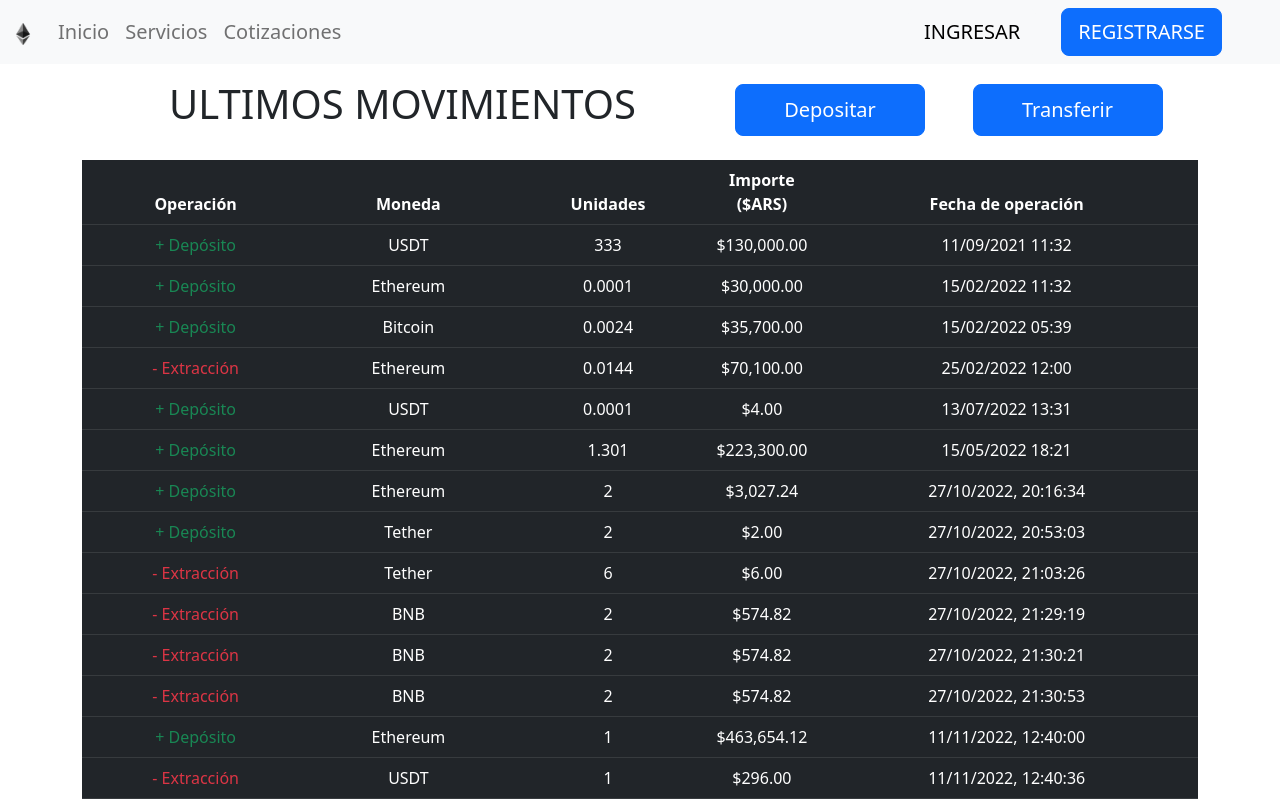
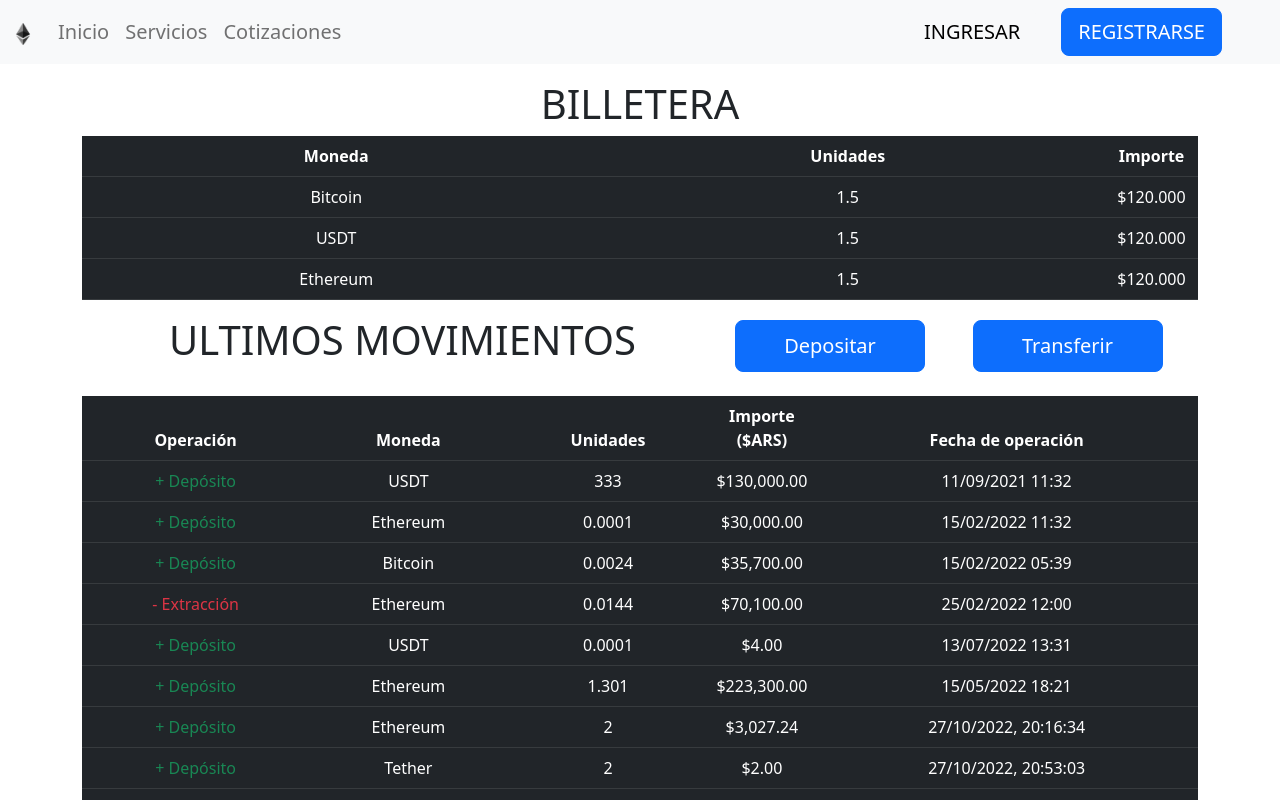
Before and after one commit to pilCbaNet/fsnet4-team4, an Angular app: page /ultimos-movimientos in a window 1280 px wide. Shown: the top 800 px of the page. Built offline with nearby package versions, Linux system fonts and the light colour scheme; data requests are answered from the project's data file.

Commit message:
Se agrega billetera con datos hardcodeados
se agrega el diseño de la billetera para tener un diseño , falta incorporar logica, ver si viene del back o como resolver

```diff
--- a/db.json
+++ b/db.json
@@ -100,6 +100,26 @@
       "email": "marcosjmarin@hotmail.com",
       "password": "12313",
       "id": 16
+    },
+    {
+      "email": "asdasdasd@asdad.com",
+      "password": "24324242",
+      "id": 17
+    },
+    {
+      "email": "marcosjmarin@hotmail.com",
+      "password": "234234324",
+      "id": 18
+    },
+    {
+      "email": "asdasdasd@asdad.com",
+      "password": "21321321",
+      "id": 19
+    },
+    {
+      "email": "asdasdasd@asdad.com",
+      "password": "1231321321",
+      "id": 20
     }
   ],
   "registro": [
--- a/src/app/pages/ultimos-movimientos/ultimos-movimientos.component.html
+++ b/src/app/pages/ultimos-movimientos/ultimos-movimientos.component.html
@@ -1,3 +1,48 @@
+<section class="container mt-3 mb-3">
+  <div class="row fila justify-content-evenly">
+    <h2 class="d-inline col-12 col-lg-6 text-center title">BILLETERA </h2>
+  </div>
+  <div class="overflow">
+    <table class="table table-hover table-dark">
+      <thead>
+        <tr class="text-center">
+          <th>Moneda</th>
+          <th>Unidades</th>
+          <th>Importe</th>
+        </tr>
+      </thead>
+      <tbody>
+        <tr class="text-center">
+
+          <td>Bitcoin</td>
+          <td>1.5</td>
+          <td class="col-1">$120.000</td>
+
+        </tr>
+        <tr class="text-center">
+
+          <td>USDT</td>
+          <td>1.5</td>
+          <td class="col-1">$120.000</td>
+
+        </tr>
+        <tr class="text-center">
+
+          <td>Ethereum</td>
+          <td>1.5</td>
+          <td class="col-1">$120.000</td>
+
+        </tr>
+
+      </tbody>
+    </table>
+  </div>
+
+
+</section>
+
+
+
 <section class="container mt-3 mb-3">
 
   <div class="row fila justify-content-evenly">
--- a/src/app/pages/ultimos-movimientos/ultimos-movimientos.component.ts
+++ b/src/app/pages/ultimos-movimientos/ultimos-movimientos.component.ts
@@ -10,6 +10,7 @@
 export class UltimosMovimientosComponent implements OnInit {
   hoy= new Date();
   movimientos:any;
+  bitcoin=0;
   constructor(private myService: CuentaService)
   {
 
@@ -22,9 +23,11 @@
 
   ngOnInit(): void {
     this.getAll();
+
   }
 
   getAll(){
     this.myService.obtenerUltimosMovimientos().subscribe((data=>{this.movimientos = data}))
   }
+
 }
```
